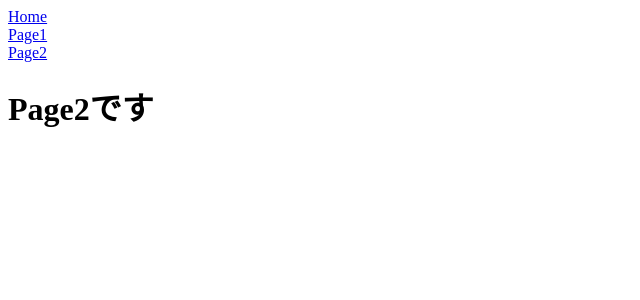
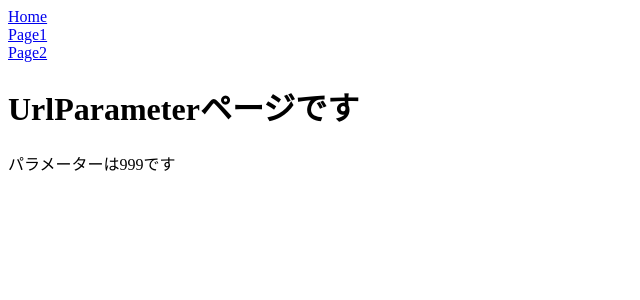
Before and after one commit to koyasunatsunori/React_practice01, a React (Create React App) app: page /page2/999 in a window 1280 px wide. Shown: the top 300 px of the page, without its empty margins (0-640 px from the left). Built offline with nearby package versions, Linux system fonts and the light colour scheme.

Commit message:
UrlParameter-0823

```diff
--- a/src/App.jsx
+++ b/src/App.jsx
@@ -9,9 +9,9 @@
       <div className="App">
         <Link to="/">Home</Link>
         <br />
-        <Link to="/Page1">Page1</Link>
+        <Link to="/page1">Page1</Link>
         <br />
-        <Link to="/Page2">Page2</Link>
+        <Link to="/page2">Page2</Link>
       </div>
       <Router />
     </BrowserRouter>
--- a/src/Page2.jsx
+++ b/src/Page2.jsx
@@ -1,7 +1,10 @@
+import { Link } from "react-router-dom";
+
 export const Page2 = () => {
   return (
     <div>
       <h1>Page2です</h1>
+      <Link to="/page2/999">URL Parameter</Link>
     </div>
   );
 };
--- a/src/UrlParameter.jsx
+++ b/src/UrlParameter.jsx
@@ -1,7 +1,11 @@
+import { useParams } from "react-router-dom";
+
 export const UrlParameter = () => {
+  const { id } = useParams();
   return (
     <div>
       <h1>UrlParameterページです</h1>
+      <p>パラメーターは{id}です</p>
     </div>
   );
 };
--- a/src/router/Page2Router.jsx
+++ b/src/router/Page2Routes.jsx
@@ -1,4 +1,4 @@
-import { Page2 } from "../Page1";
+import { Page2 } from "../Page2";
 import { UrlParameter } from "../UrlParameter";
 
 export const Page2Routes = [
@@ -8,8 +8,10 @@
     children: <Page2 />
   },
   {
-    path: "/detailA",
+    path: "/:id",
     exact: false,
     children: <UrlParameter />
+    //UrlParameterを利用する場合、pathの指定が異なる
+    //:(コロン)のあとにパラメータを受け取る
   }
 ];
--- a/src/router/Router.jsx
+++ b/src/router/Router.jsx
@@ -1,7 +1,7 @@
 import { Switch, Route } from "react-router-dom";
 import { Home } from "../Home";
-import { Page2 } from "../Page2";
 import { Page1Routes } from "./Page1Routes";
+import { Page2Routes } from "./Page2Routes";
 
 export const Router = () => {
   return (
@@ -25,9 +25,22 @@
           </Switch>
         )}
       />
-      <Route path="/page2">
-        <Page2 />
-      </Route>
+      <Route
+        path="/page2"
+        render={({ match: { url } }) => (
+          <Switch>
+            {Page2Routes.map((route) => (
+              <Route
+                key={route.path}
+                exact={route.exact}
+                path={`${url}${route.path}`}
+              >
+                {route.children}
+              </Route>
+            ))}
+          </Switch>
+        )}
+      />
     </Switch>
   );
 };
```
